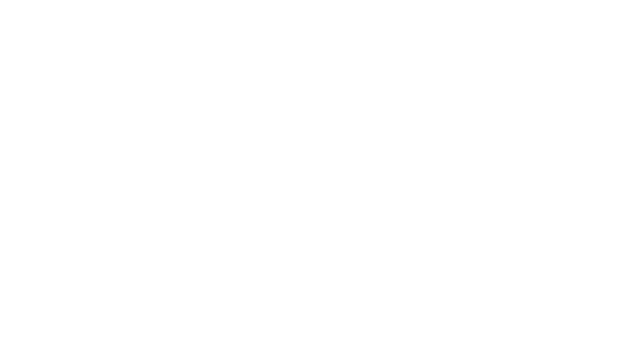
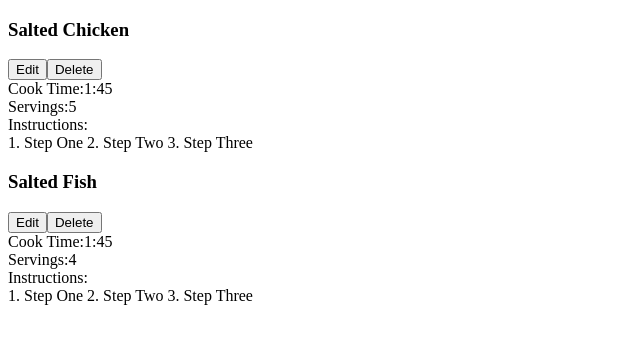
Before and after one commit to kensonjohnson/recipe-keeper, a React (Create React App) app: page / in a window 1280 px wide. Shown: the top 344 px of the page, without its empty margins (0-640 px from the left). Built offline with nearby package versions, Linux system fonts and the light colour scheme.

Commit message:
Created Recipe and RecipeList Components
RecipeList.js can map over an array of Recipe and return them to the
app.

Recipe.js renders our individual recipe cards.

```diff
--- a/src/App.js
+++ b/src/App.js
@@ -1,5 +1,25 @@
+import React from "react";
+import RecipeList from "./RecipeList";
+
 function App() {
-  return <div className="App"></div>;
+  return <RecipeList recipes={sampleRecipes} />;
 }
 
+const sampleRecipes = [
+  {
+    id: 1,
+    name: "Salted Chicken",
+    servings: 5,
+    cookTime: "1:45",
+    instructions: "1. Step One\n 2. Step Two\n 3. Step Three",
+  },
+  {
+    id: 1,
+    name: "Salted Fish",
+    servings: 4,
+    cookTime: "1:45",
+    instructions: "1. Step One\n 2. Step Two\n 3. Step Three",
+  },
+];
+
 export default App;
--- /dev/null
+++ b/src/Recipe.js
@@ -0,0 +1,28 @@
+import React from "react";
+
+export default function Recipe(props) {
+  const { name, cookTime, servings, instructions } = props;
+  return (
+    <div>
+      <div>
+        <h3>{name}</h3>
+        <div>
+          <button>Edit</button>
+          <button>Delete</button>
+        </div>
+      </div>
+      <div>
+        <span>Cook Time:</span>
+        <span>{cookTime}</span>
+      </div>
+      <div>
+        <span>Servings:</span>
+        <span>{servings}</span>
+      </div>
+      <div>
+        <span>Instructions:</span>
+        <div>{instructions}</div>
+      </div>
+    </div>
+  );
+}
--- /dev/null
+++ b/src/RecipeList.js
@@ -0,0 +1,12 @@
+import React from "react";
+import Recipe from "./Recipe";
+
+export default function RecipeList({ recipes }) {
+  return (
+    <div>
+      {recipes.map((recipe) => {
+        return <Recipe key={recipe.id} {...recipe} />;
+      })}
+    </div>
+  );
+}
```
